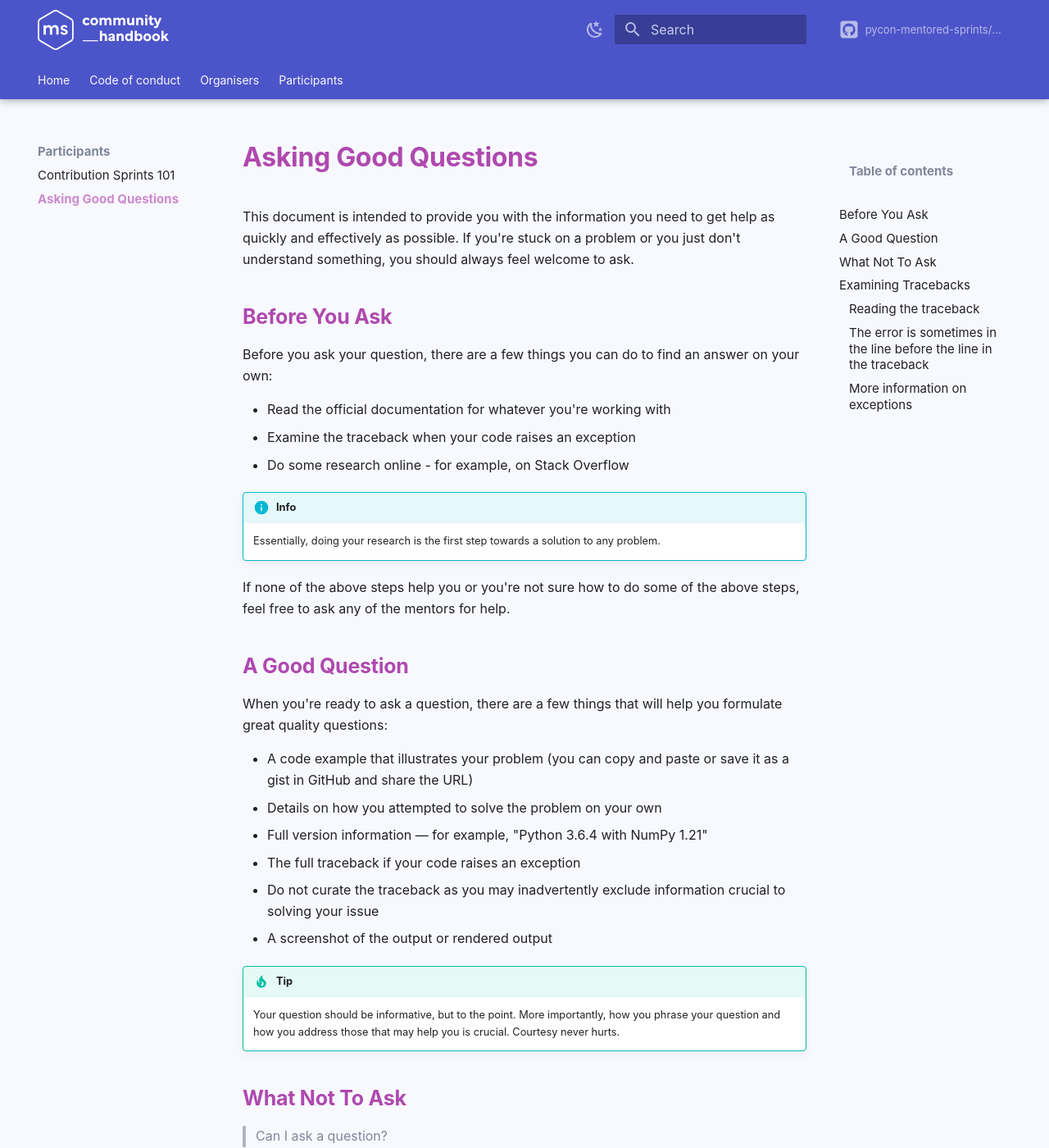
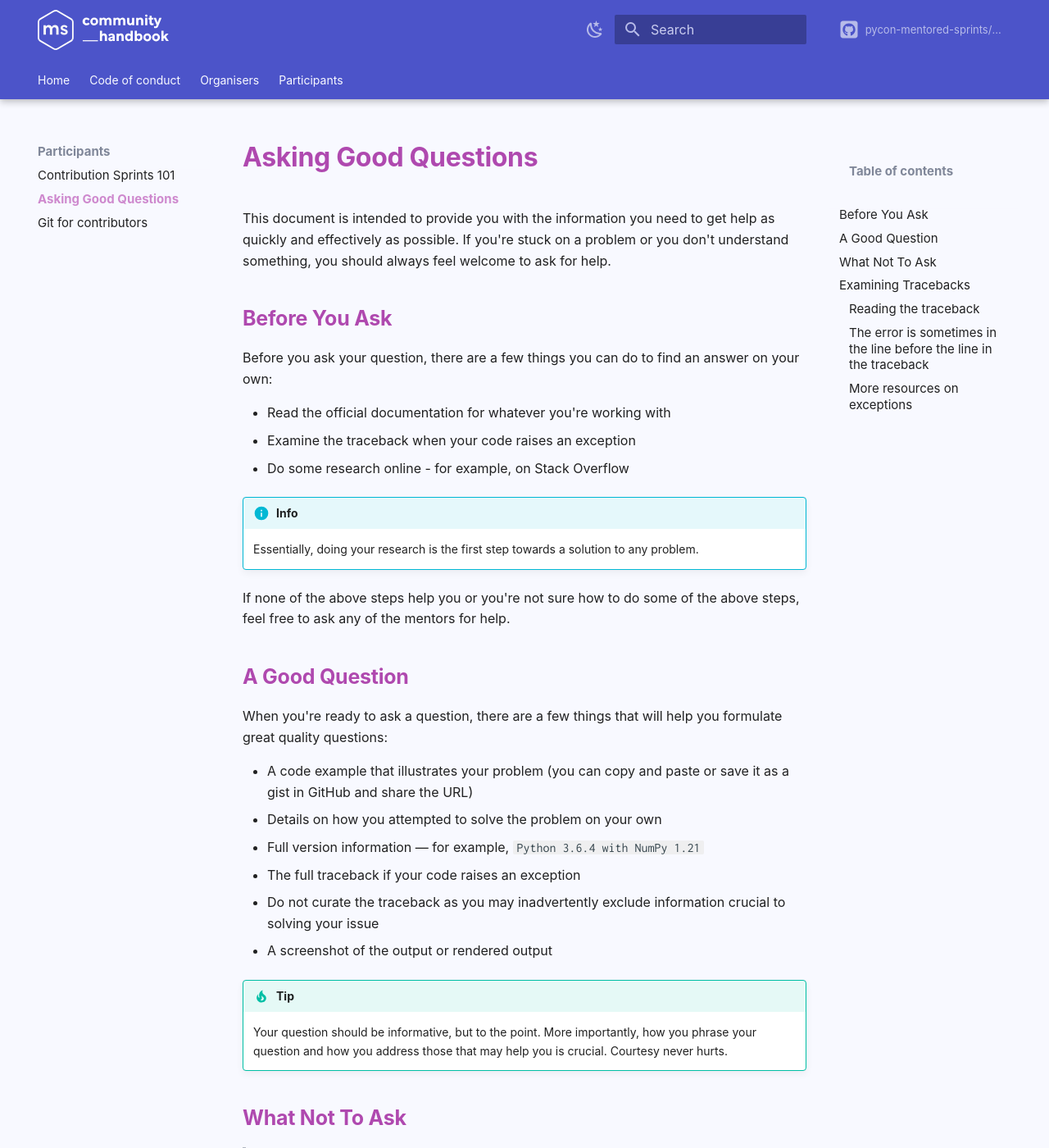
Before and after one commit to pycon-mentored-sprints/community-handbook, an MkDocs documentation site: the page built from docs/participants/02-asking-questions.md, in a window 1280 px wide and 1400 px high. Shown: the whole window at 82% size. Built offline with MkDocs 1.6.1 and Material for MkDocs 9.7.7, drawn with Linux system fonts in a browser that asks for light colours; some web fonts are replaced; comment, search, counter and statistics services are not loaded; some of the changed text lies outside the part shown.

Commit message:
:memo: Add docs

```diff
--- a/docs/participants/02-asking-questions.md
+++ b/docs/participants/02-asking-questions.md
@@ -4,8 +4,7 @@ title: Asking good questions
 
 # Asking Good Questions
 
-
-This document is intended to provide you with the information you need to get help as quickly and effectively as possible. If you're stuck on a problem or you just don't understand something, you should always feel welcome to ask.
+This document is intended to provide you with the information you need to get help as quickly and effectively as possible. If you're stuck on a problem or you don't understand something, you should always feel welcome to ask for help.
 
 ## Before You Ask
 
@@ -26,7 +25,7 @@ When you're ready to ask a question, there are a few things that will help you f
 
 - A code example that illustrates your problem (you can copy and paste or save it as a gist in GitHub and share the URL)
 - Details on how you attempted to solve the problem on your own
-- Full version information — for example, "Python 3.6.4 with NumPy 1.21"
+- Full version information — for example, `Python 3.6.4 with NumPy 1.21`
 - The full traceback if your code raises an exception
 - Do not curate the traceback as you may inadvertently exclude information crucial to solving your issue
 - A screenshot of the output or rendered output
@@ -102,7 +101,9 @@ SyntaxError: invalid syntax
 
 The reason this may happen is that Python allows for implicit line continuation and will only notice the error when the expression does not continue as expected on the next line. So, it's always a good idea to also check the line before the one mentioned in the traceback!
 
-### More information on exceptions
+### More resources on exceptions
+
+- Real Python has a [great article on tracebacks and errors](https://realpython.com/python-traceback/)
 
 Further information on exceptions can be found in the official Python documentation:
 
--- a/docs/stylesheets/css/custom.css
+++ b/docs/stylesheets/css/custom.css
@@ -13,6 +13,14 @@
   --off-white: #f8f9ff;
   --base-font-size: 0.8rem;
   --nav-font-size: 0.7rem; }
+
+:root > * {
+  --md-code-bg-color: #efeff0; }
+  :root > * code {
+    font-size: 1em; }
+  :root > * .md-typeset .admonition,
+  :root > * .md-typeset details {
+    font-size: 0.7rem; }
 
 [data-md-color-scheme="ms-light"] {
   --md-default-fg-color: hsla(222, 43%, 18%, 0.87);
@@ -44,6 +52,8 @@
       color: var(--secondary-lightest); }
   [data-md-color-scheme="ms-light"] .md-nav-item.md-nav__item--nested .md-nav__link:hover, [data-md-color-scheme="ms-light"] .md-nav-item.md-nav__item--nested .md-nav__link:focus {
     color: var(--secondary-lightest); }
+  [data-md-color-scheme="ms-light"] code {
+    background-color: var(--md-code-bg-color); }
 
 [data-md-color-scheme="ms-dark"] {
   --md-default-bg-color: #161a26;
@@ -162,4 +172,7 @@ a.md-content__button.md-icon {
 .md-tabs__link--active {
   font-weight: bold; }
 
+.highlighttable .linenos {
+  font-size: 1em; }
+
 /*# sourceMappingURL=custom.css.map */
--- a/docs/stylesheets/custom.scss
+++ b/docs/stylesheets/custom.scss
@@ -1,5 +1,18 @@
 //  Mentored Sprints customs stylesheet for mkdocs
 @import "./variables.scss";
+
+:root > * {
+    // Code
+    --md-code-bg-color: #efeff0;
+
+    code {
+        font-size: 1em;
+    }
+    .md-typeset .admonition,
+    .md-typeset details {
+        font-size: 0.7rem;
+    }
+}
 
 // light MS theme
 [data-md-color-scheme="ms-light"] {
@@ -14,7 +27,6 @@
     --md-default-bg-color--light: #dfe0e6;
     --md-default-bg-color--lighter: #c6c7cc;
     --md-default-bg-color--lightest: #aeaeb3;
-
     // --------------------------------------------------------------
     // Typeset
     .md-typeset {
@@ -57,6 +69,10 @@
                 color: var(--secondary-lightest);
             }
         }
+    }
+
+    code {
+        background-color: var(--md-code-bg-color);
     }
 }
 
@@ -239,3 +255,7 @@ a.md-content__button.md-icon {
 .md-tabs__link--active {
     font-weight: bold;
 }
+
+.highlighttable .linenos {
+    font-size: 1em;
+}
--- a/mkdocs.yml
+++ b/mkdocs.yml
@@ -67,6 +67,8 @@ markdown_extensions:
       linenums: true
   - pymdownx.superfences
   - pymdownx.inlinehilite
+  - toc:
+      permalink: true
 
 # TODO: add custom meta tags - https://squidfunk.github.io/mkdocs-material/reference/meta-tags/
 
@@ -85,3 +87,4 @@ nav:
   - Participants:
     - Contribution Sprints 101: participants/01-index.md
     - Asking Good Questions: participants/02-asking-questions.md
+    - Git for contributors: participants/03-git-contributors.md
```
Also changed, not shown: docs/participants/01-index.md (+30 -2 lines), docs/participants/03-git-contributors.md (added, +138 -0 lines), 1 other file.
